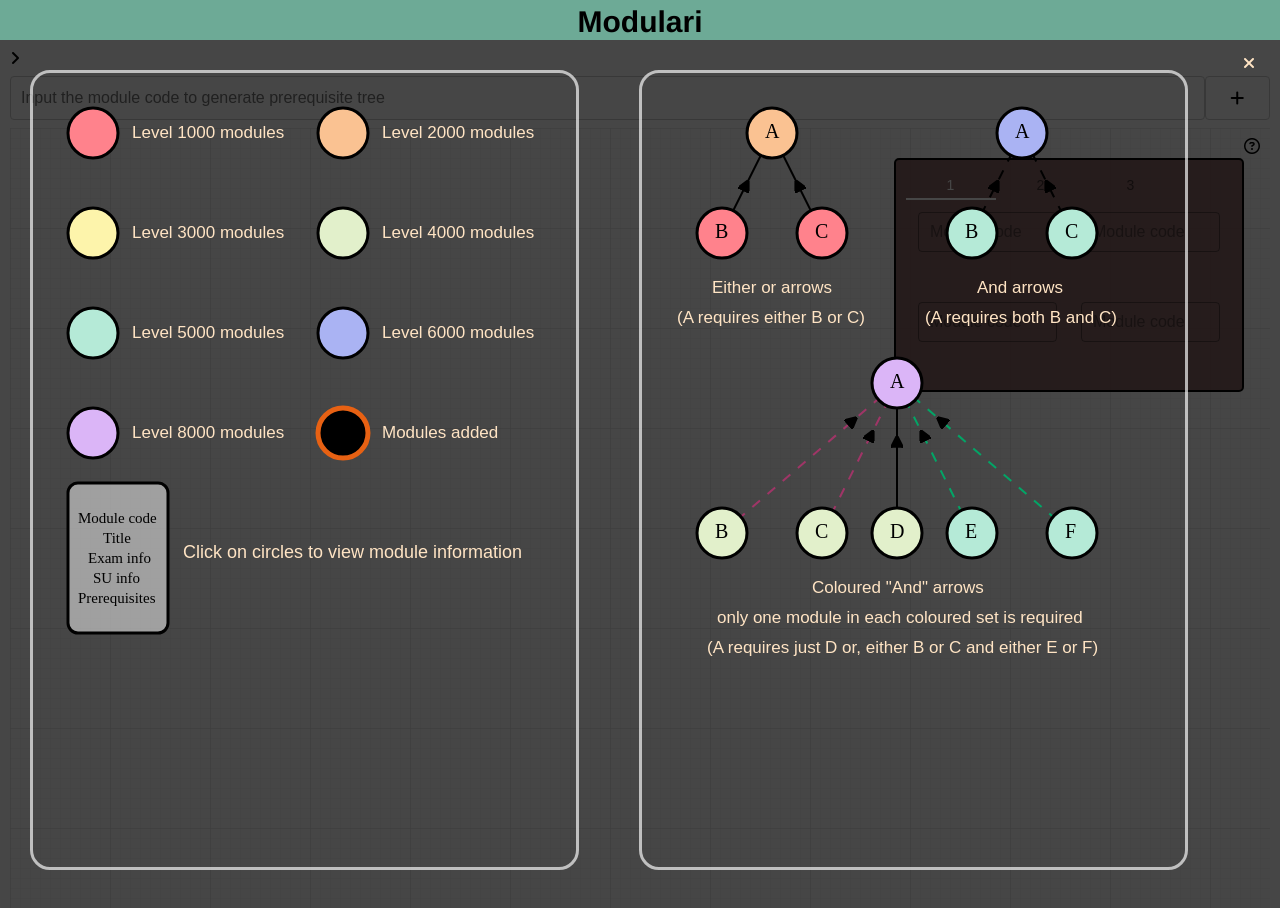
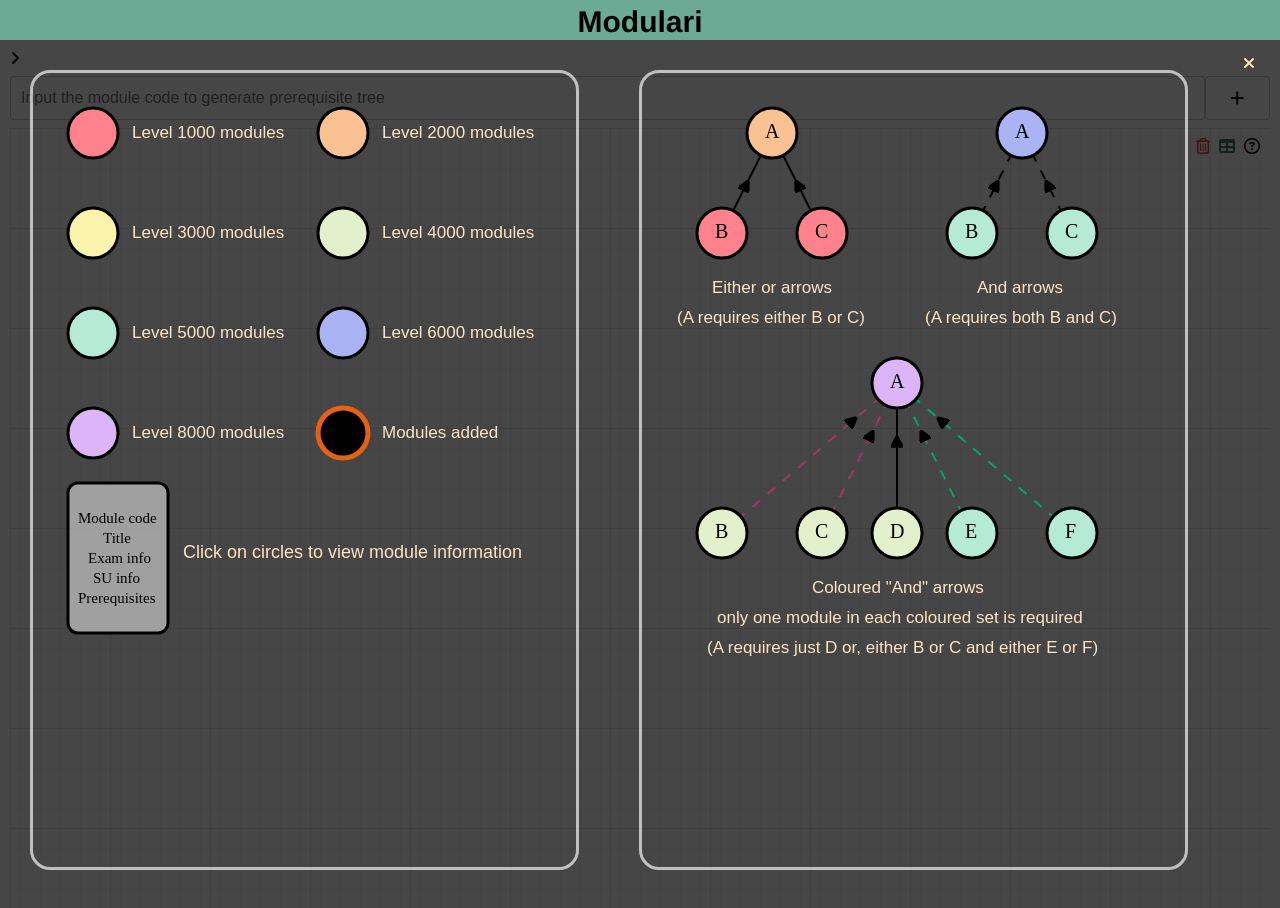
Before and after one commit to yuheem/Modulari, a Vue app in the folder modulari/: page / in a window 1280 px wide. Shown: the top 908 px of the page. Built offline with nearby package versions, Linux system fonts and the light colour scheme.

Commit message:
Add module planner

```diff
--- a/modulari/src/App.vue
+++ b/modulari/src/App.vue
@@ -156,4 +156,8 @@ b {
   margin: 0px;
   color: red;
 }
+
+button {
+  outline: none;
+}
 </style>
--- a/modulari/src/components/NewGraph.vue
+++ b/modulari/src/components/NewGraph.vue
@@ -19,10 +19,26 @@
         >
           <path d="M0,-5 L10,0 L0,5" />
         </marker>
-        <pattern id="innerGrid" :width="10" :height="10" patternUnits="userSpaceOnUse">
-          <rect width="100%" height="100%" fill="none" stroke="#CCCCCC7A" stroke-width="0.5" />
+        <pattern
+          id="innerGrid"
+          :width="10"
+          :height="10"
+          patternUnits="userSpaceOnUse"
+        >
+          <rect
+            width="100%"
+            height="100%"
+            fill="none"
+            stroke="#CCCCCC7A"
+            stroke-width="0.5"
+          />
         </pattern>
-        <pattern id="grid" :width="100" :height="100" patternUnits="userSpaceOnUse">
+        <pattern
+          id="grid"
+          :width="100"
+          :height="100"
+          patternUnits="userSpaceOnUse"
+        >
           <rect
             width="100%"
             height="100%"
@@ -38,6 +54,14 @@
 
     <button class="legend-button" @click="openLegend()">
       <i class="far fa-question-circle"></i>
+    </button>
+
+    <button class="table-button" @click="openTable()">
+      <i class="fas fa-table"></i>
+    </button>
+
+    <button class="delete-button">
+      <i class="far fa-trash-alt"></i>
     </button>
 
     <Table />
@@ -403,6 +427,9 @@ export default {
     openLegend() {
       document.getElementById("legend").style.display = "block";
     },
+    openTable() {
+      document.getElementById("table").style.display = "block";
+    },
   },
   watch: {
     links: {
@@ -520,4 +547,24 @@ path {
   background: none;
   cursor: pointer;
 }
+
+.table-button {
+  position: absolute;
+  top: 10px;
+  right: 35px;
+  border: 0;
+  background: none;
+  color: #3f7e69;
+  cursor: pointer;
+}
+
+.delete-button {
+  position: absolute;
+  top: 10px;
+  right: 60px;
+  border: 0;
+  background: none;
+  color: #f33737;
+  cursor: pointer;
+}
 </style>
--- a/modulari/src/components/Table.vue
+++ b/modulari/src/components/Table.vue
@@ -1,67 +1,111 @@
 <template>
   <div id="table">
-    <v-tabs height="30px" background-color="rgba(0, 0, 0, 0)" color="#FFFFFF">
+    <button @click="closeTable()" style="float: right">
+      <i class="fas fa-times"></i>
+    </button>
+
+    <h3>Module planner</h3>
+
+    <v-tabs
+      height="30px"
+      background-color="rgba(0, 0, 0, 0)"
+      color="#FFFFFF"
+      dark
+    >
       <v-tab v-for="n in 3" :key="n">{{ n }}</v-tab>
     </v-tabs>
-    <v-container>
-      <v-row>
-        <v-col v-for="n in 4" :key="n" cols="6">
+
+    <p v-if="this.modulesToTake.length === 0">
+      -Press the plus button below to add modules-
+    </p>
+
+    <v-container style="margin: 10px 0px">
+      <v-row dense>
+        <v-col v-for="input in modulesToTake" :key="input.id" cols="6">
           <v-text-field
+            v-model="input.module"
             color="#FFFFFF"
-            dense="true"
+            dense
             placeholder="Module code"
             outlined
+            dark
           ></v-text-field>
         </v-col>
       </v-row>
     </v-container>
 
-    <!-- <form>
-      <input type="text" placeholder="module code" />
-      <input type="text" placeholder="module code" />
-      <input type="text" placeholder="module code" />
-      <input type="text" placeholder="module code" />
-      <input type="text" placeholder="module code" />
-    </form> -->
+    <v-btn @click="addTextBox()" outlined dark rounded class="v-btn">+</v-btn>
+
+    <v-btn @click="removeTextBox()" outlined dark rounded class="v-btn"
+      >-</v-btn
+    >
   </div>
 </template>
 
 <script>
 export default {
   name: "Table",
+  data() {
+    return {
+      modulesToTake: [
+        { id: 0, module: "" },
+        { id: 1, module: "" },
+        { id: 2, module: "" },
+        { id: 3, module: "" },
+        { id: 4, module: "" },
+      ],
+    };
+  },
+  methods: {
+    closeTable() {
+      document.getElementById("table").style.display = "none";
+    },
+    addTextBox() {
+      const id = this.modulesToTake.length;
+      const newTextBox = { id: id, module: "" };
+      this.modulesToTake.push(newTextBox);
+    },
+    removeTextBox() {
+      this.modulesToTake.pop();
+    },
+  },
 };
 </script>
 
 <style scoped>
 #table {
-  /* display: grid;
-  grid-template-columns: auto auto; */
-  /* justify-content: space-evenly; */
+  display: none;
   position: absolute;
   top: 20px;
   right: 16px;
   width: 350px;
-  background: rgba(117, 75, 75, 0.842);
+  background: rgba(2, 21, 126, 0.842);
   outline-color: black;
-  margin: 10px;
-  border: black 2px solid;
+  margin: 20px;
+  /* border: grey 3px solid; */
   padding: 10px;
   border-radius: 5px;
 }
 
-input[type="text"] {
-  width: 100px;
-  margin: 5px;
-  /* border-bottom: black solid; */
-  border: 0;
-  outline: 0;
-  background: transparent;
-  border-bottom: 1px solid;
+button {
   color: white;
 }
 
-::placeholder {
+h3 {
   color: white;
-  opacity: 0.7;
-}</style
->>
+  font-size: 20px;
+  margin: 0px 0px 10px 0px;
+  text-align: center;
+}
+
+.v-btn {
+  margin: 5px;
+  float: right;
+}
+
+p {
+  color: rgba(255, 255, 255, 0.815);
+  text-align: center;
+  margin-top: 50px;
+}
+</style>
```
